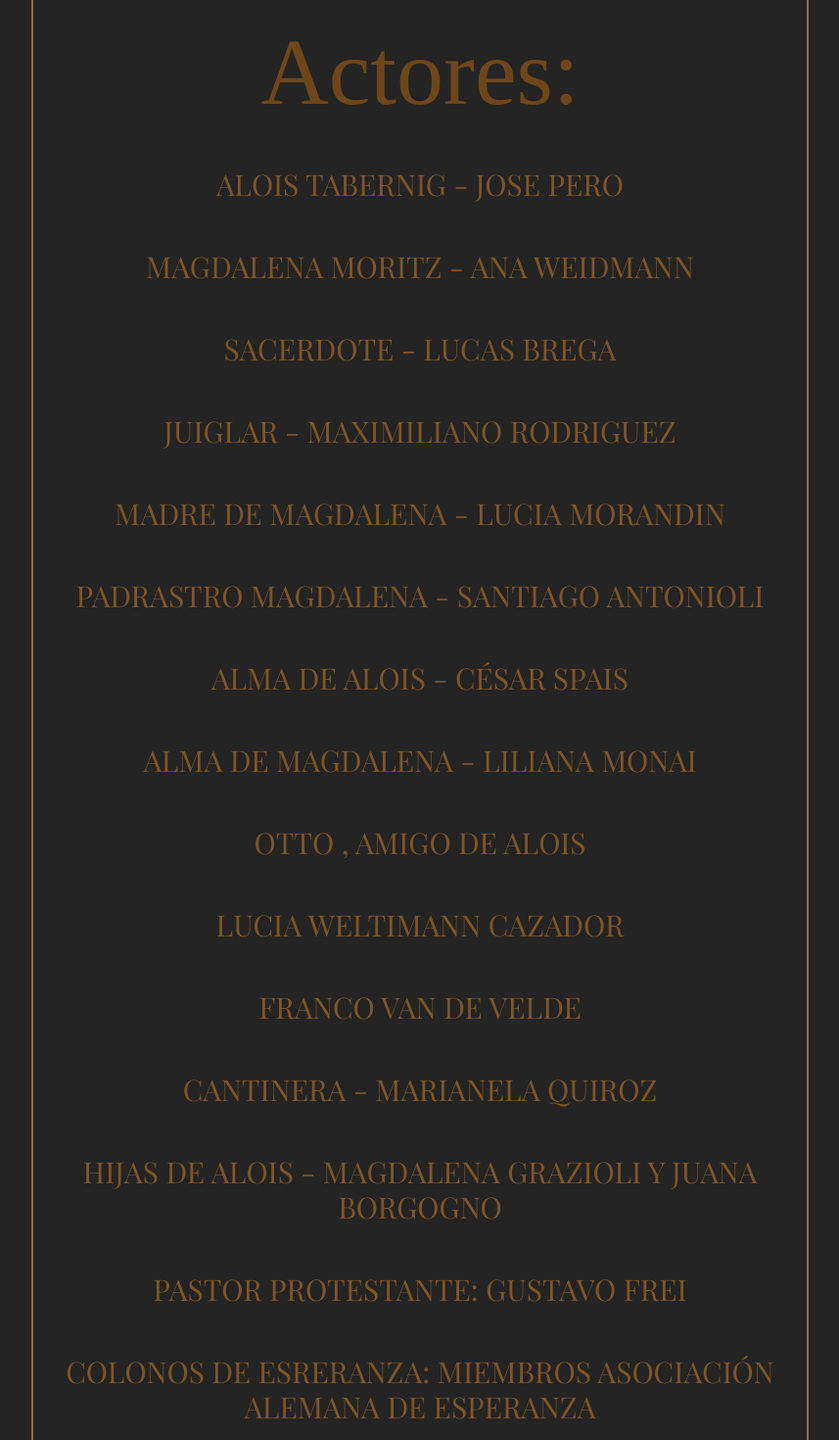
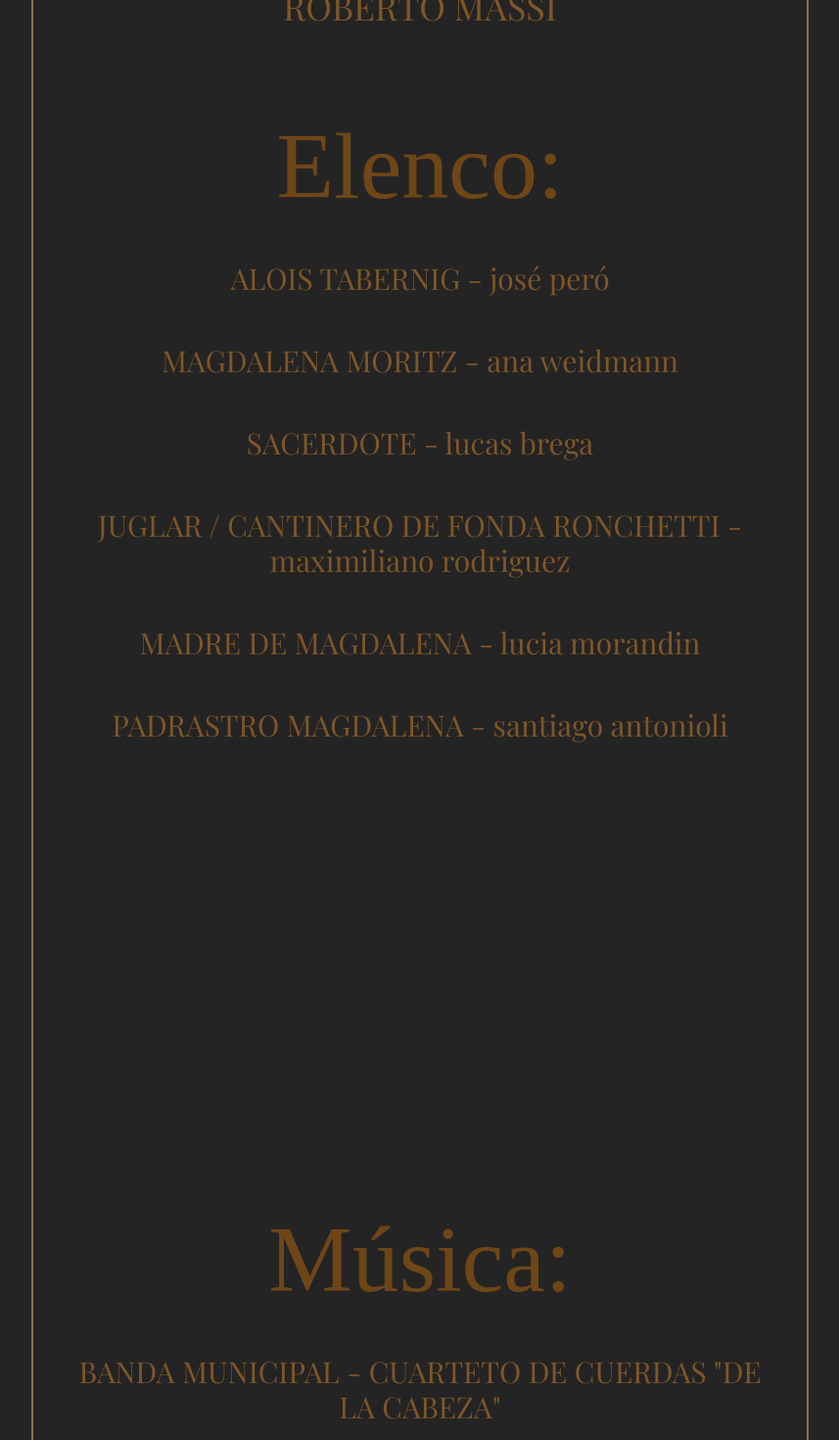
Before and after one commit to FedeEstrubia/El-Arbol-de-la-Libertad, a React (Vite) app: page / in a window 1280 px wide. Shown: the part 1440-2910 px from the top of the page at 98% size, without its empty margins (211-1068 px from the left). Built offline with nearby package versions, Linux system fonts and the light colour scheme; a web font is replaced by a local one.

Commit message:
5th commit

```diff
--- a/src/components/Landing.jsx
+++ b/src/components/Landing.jsx
@@ -2,6 +2,23 @@ import { motion } from "framer-motion";
 import ReactPlayer from "react-player/youtube";
 
 export default function App() {
+  const creditos = [
+    "ALOIS TABERNIG - josé peró",
+    "MAGDALENA MORITZ - ana weidmann",
+    "SACERDOTE - lucas brega",
+    "JUGLAR / CANTINERO DE FONDA RONCHETTI - maximiliano rodriguez",
+    "MADRE DE MAGDALENA - lucia morandin",
+    "PADRASTRO MAGDALENA - santiago antonioli",
+    "",
+    "",
+    "",
+    "",
+    "",
+    "",
+    "",
+    "",
+  ];
+
   return (
     <div className="flex flex-col justify-start items-center w-full h-screen">
       <img
@@ -110,7 +127,7 @@ export default function App() {
           viewport={{ once: true }}
           className="text-5xl sm:text-6xl lg:text-8xl"
         >
-          Idea, Libreto, Dirección y Producción:
+          Idea, Investigación, Libreto, Dirección y Producción:
         </motion.h1>
         <motion.p
           initial={{ scale: 0 }}
@@ -128,143 +145,23 @@ export default function App() {
           viewport={{ once: true }}
           className="mt-4 sm:mt-12 text-6xl sm:text-7xl lg:text-8xl"
         >
-          Actores:
+          Elenco:
         </motion.h1>
+        {creditos.map((item, index) => {
+        return (
           <motion.p
+          key={index}
             initial={{ scale: 0 }}
             whileInView={{ scale: 1 }}
             transition={{ duration: 1, type: "spring", ease: "easeInOut" }}
             viewport={{ once: true }}
-          className="uppercase text-[1.2rem] lg:text-3xl"
+            className="text-[1.2rem] lg:text-3xl"
           >
-          Alois Tabernig - Jose Pero
+            {item}
           </motion.p>
-        <motion.p
-          initial={{ scale: 0 }}
-          whileInView={{ scale: 1 }}
-          transition={{ duration: 1, type: "spring", ease: "easeInOut" }}
-          viewport={{ once: true }}
-          className="uppercase text-[1.2rem] lg:text-3xl"
-        >
-          Magdalena Moritz - Ana Weidmann
-        </motion.p>
-        <motion.p
-          initial={{ scale: 0 }}
-          whileInView={{ scale: 1 }}
-          transition={{ duration: 1, type: "spring", ease: "easeInOut" }}
-          viewport={{ once: true }}
-          className="uppercase text-[1.2rem] lg:text-3xl"
-        >
-          Sacerdote - Lucas Brega
-        </motion.p>
-        <motion.p
-          initial={{ scale: 0 }}
-          whileInView={{ scale: 1 }}
-          transition={{ duration: 1, type: "spring", ease: "easeInOut" }}
-          viewport={{ once: true }}
-          className="uppercase text-[1.2rem] lg:text-3xl"
-        >
-          Juiglar - Maximiliano Rodriguez
-        </motion.p>
-        <motion.p
-          initial={{ scale: 0 }}
-          whileInView={{ scale: 1 }}
-          transition={{ duration: 1, type: "spring", ease: "easeInOut" }}
-          viewport={{ once: true }}
-          className="uppercase text-[1.2rem] lg:text-3xl"
-        >
-          Madre de Magdalena - Lucia Morandin
-        </motion.p>
-        <motion.p
-          initial={{ scale: 0 }}
-          whileInView={{ scale: 1 }}
-          transition={{ duration: 1, type: "spring", ease: "easeInOut" }}
-          viewport={{ once: true }}
-          className="uppercase text-[1.2rem] lg:text-3xl"
-        >
-          Padrastro Magdalena - Santiago Antonioli
-        </motion.p>
-        <motion.p
-          initial={{ scale: 0 }}
-          whileInView={{ scale: 1 }}
-          transition={{ duration: 1, type: "spring", ease: "easeInOut" }}
-          viewport={{ once: true }}
-          className="uppercase text-[1.2rem] lg:text-3xl"
-        >
-          Alma de Alois - César Spais
-        </motion.p>
-        <motion.p
-          initial={{ scale: 0 }}
-          whileInView={{ scale: 1 }}
-          transition={{ duration: 1, type: "spring", ease: "easeInOut" }}
-          viewport={{ once: true }}
-          className="uppercase text-[1.2rem] lg:text-3xl"
-        >
-          Alma de Magdalena - Liliana Monai
-        </motion.p>
-        <motion.p
-          initial={{ scale: 0 }}
-          whileInView={{ scale: 1 }}
-          transition={{ duration: 1, type: "spring", ease: "easeInOut" }}
-          viewport={{ once: true }}
-          className="uppercase text-[1.2rem] lg:text-3xl"
-        >
-          Otto , amigo de Alois
-        </motion.p>
-        <motion.p
-          initial={{ scale: 0 }}
-          whileInView={{ scale: 1 }}
-          transition={{ duration: 1, type: "spring", ease: "easeInOut" }}
-          viewport={{ once: true }}
-          className="uppercase text-[1.2rem] lg:text-3xl"
-        >
-          Lucia Weltimann Cazador
-        </motion.p>
-        <motion.p
-          initial={{ scale: 0 }}
-          whileInView={{ scale: 1 }}
-          transition={{ duration: 1, type: "spring", ease: "easeInOut" }}
-          viewport={{ once: true }}
-          className="uppercase text-[1.2rem] lg:text-3xl"
-        >
-          Franco Van de Velde{" "}
-        </motion.p>
-        <motion.p
-          initial={{ scale: 0 }}
-          whileInView={{ scale: 1 }}
-          transition={{ duration: 1, type: "spring", ease: "easeInOut" }}
-          viewport={{ once: true }}
-          className="uppercase text-[1.2rem] lg:text-3xl"
-        >
-          Cantinera - Marianela Quiroz
-        </motion.p>
-        <motion.p
-          initial={{ scale: 0 }}
-          whileInView={{ scale: 1 }}
-          transition={{ duration: 1, type: "spring", ease: "easeInOut" }}
-          viewport={{ once: true }}
-          className="uppercase text-[1.2rem] lg:text-3xl"
-        >
-          Hijas de Alois - Magdalena Grazioli Y Juana Borgogno
-        </motion.p>
-        <motion.p
-          initial={{ scale: 0 }}
-          whileInView={{ scale: 1 }}
-          transition={{ duration: 1, type: "spring", ease: "easeInOut" }}
-          viewport={{ once: true }}
-          className="uppercase text-[1.2rem] lg:text-3xl"
-        >
-          Pastor protestante: Gustavo frei
-        </motion.p>
-        <motion.p
-          initial={{ scale: 0 }}
-          whileInView={{ scale: 1 }}
-          transition={{ duration: 1, type: "spring", ease: "easeInOut" }}
-          viewport={{ once: true }}
-          className="uppercase text-[1.2rem] lg:text-3xl"
-        >
-          Colonos de Esreranza: miembros Asociación Alemana de Esperanza
-        </motion.p>
+        );
+      })}
+
         <motion.h1
           initial={{ scale: 0 }}
           whileInView={{ scale: 1 }}
@@ -310,7 +207,9 @@ export default function App() {
         <div
           className={`flex flex-col justify-center items-center backdrop-blur-sm pt-2 pb-2 border-x-2 border-[#806040] lg:border-t-2 lg:border-[#806040] w-screen gap-1 z-20`}
         >
-          <p className={`flex justify-center items-center text-base lg:text-xl font-regular text-[#503010]`}>
+          <p
+            className={`flex justify-center items-center text-base lg:text-xl font-regular text-[#503010]`}
+          >
             Desarrollado por&nbsp;
             <motion.p
               whileHover={{ scale: 0.98 }}
```
Lines whose indentation alone changed are shown as unchanged.
